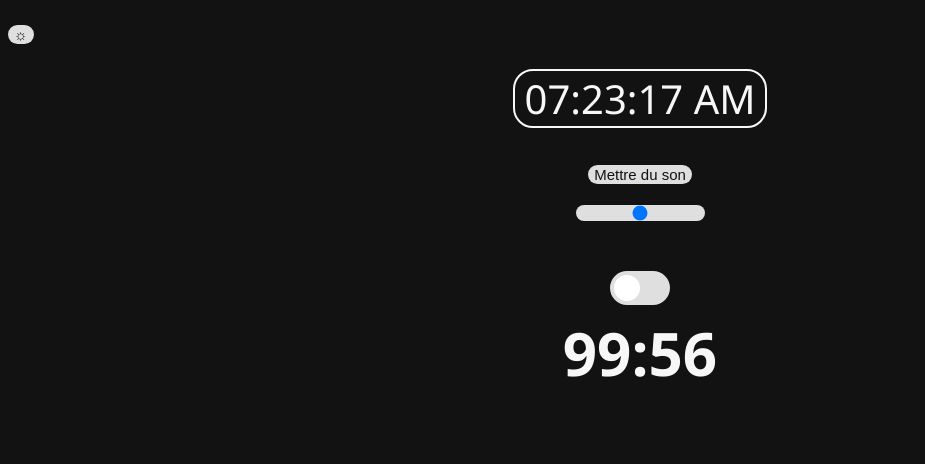
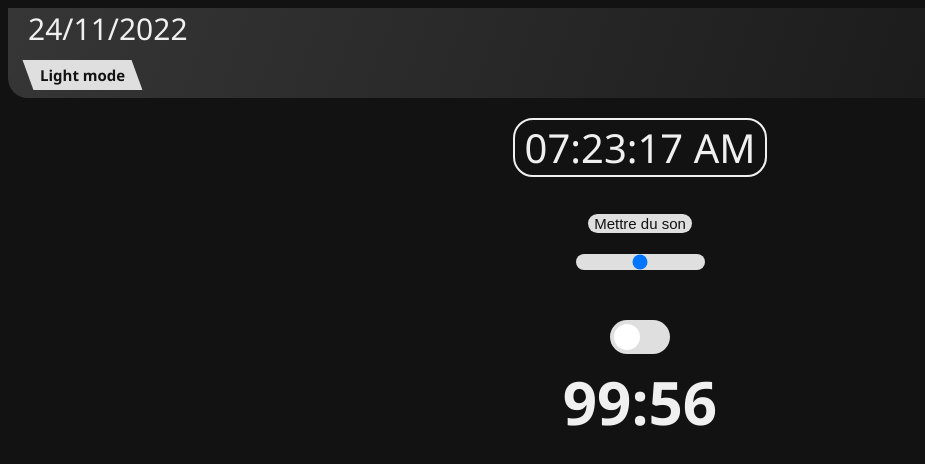
Before and after one commit to YannNG1/Boredom, a plain HTML site: page index.html in a window 1280 px wide. Shown: the whole page, without its empty margins (0-925 px from the left). Drawn offline with Linux system fonts and the light colour scheme; a web font is replaced by a local one.

Commit message:
Put javascript code in a js folder ; Repaired font on Ipad

```diff
--- /dev/null
+++ b/boutton.css
@@ -0,0 +1,89 @@
+.bttn-slant {
+  margin: 0;
+  padding: 0;
+  border-width: 0;
+  border-color: transparent;
+  background: transparent;
+  font-weight: 400;
+  cursor: pointer;
+  position: relative;
+  font-size: 20px;
+  font-family: "Segoe UI";
+  padding: 5px 12px;
+  z-index: 0;
+  border: none;
+  border-radius: 0;
+  background: transparent;
+  color: #dfdfdf;
+  -webkit-transition: color 0.3s cubic-bezier(0.02, 0.01, 0.47, 1),
+    -webkit-transform 0.3s cubic-bezier(0.02, 0.01, 0.47, 1);
+  transition: color 0.3s cubic-bezier(0.02, 0.01, 0.47, 1),
+    -webkit-transform 0.3s cubic-bezier(0.02, 0.01, 0.47, 1);
+  transition: color 0.3s cubic-bezier(0.02, 0.01, 0.47, 1),
+    transform 0.3s cubic-bezier(0.02, 0.01, 0.47, 1);
+  transition: color 0.3s cubic-bezier(0.02, 0.01, 0.47, 1),
+    transform 0.3s cubic-bezier(0.02, 0.01, 0.47, 1),
+    -webkit-transform 0.3s cubic-bezier(0.02, 0.01, 0.47, 1);
+}
+.bttn-slant:before {
+  position: absolute;
+  top: 0;
+  left: 0;
+  z-index: -1;
+  width: 100%;
+  height: 100%;
+  background: #f0f0f0;
+  content: "";
+  -webkit-transition: box-shadow 0.2s cubic-bezier(0.02, 0.01, 0.47, 1);
+  transition: box-shadow 0.2s cubic-bezier(0.02, 0.01, 0.47, 1);
+  -webkit-transform: skewX(20deg);
+  transform: skewX(20deg);
+}
+.bttn-slant:after {
+  position: absolute;
+  top: 0;
+  left: 0;
+  z-index: -1;
+  width: 0;
+  height: 100%;
+  background: rgba(250, 250, 250, 0.3);
+  content: "";
+  opacity: 0;
+  -webkit-transition: opacity 0.2s cubic-bezier(0.02, 0.01, 0.47, 1);
+  transition: opacity 0.2s cubic-bezier(0.02, 0.01, 0.47, 1);
+  -webkit-transform: skewX(20deg);
+  transform: skewX(20deg);
+}
+.bttn-slant:hover,
+.bttn-slant:focus {
+  -webkit-transform: translateX(5px);
+  transform: translateX(5px);
+}
+.bttn-slant:hover:after,
+.bttn-slant:focus:after {
+  width: 5px;
+  opacity: 1;
+}
+.bttn-slant:hover:before,
+.bttn-slant:focus:before {
+  box-shadow: inset 0 -1px 0 #a7c3ff, inset 0 1px 0px #bfbfbf,
+    inset -1px 0px 0px #bfbfbf;
+}
+
+.bttn-slant.bttn-primary {
+  color: #121212;
+  font-size: 15px;
+  font-family: "Segoe UI";
+  font-weight: bold;
+}
+.bttn-slant.bttn-primary:hover:before,
+.bttn-slant.bttn-primary:focus:before {
+  box-shadow: inset 0 -1px 0 #dfdfdf, inset 0 1px 0px #dfdfdf,
+    inset -1px 0px 0px #dfdfdf;
+}
+.bttn-slant.bttn-primary:before {
+  background: #dfdfdf;
+}
+.bttn-slant.bttn-primary:after {
+  background: #bfbfbf;
+}
--- a/dark-mode.js
+++ /dev/null
@@ -1,20 +0,0 @@
-function darkMode() {
-  var element = document.body;
-  element.classList.toggle("dark-mode");
-}
-
-var action = 1;
-
-function darkText() {
-  if (action == 1) {
-    document.getElementById("clock").style.borderColor = "#121212";
-    document.getElementById("clock").style.color = "#121212";
-    document.getElementById("boutton").textContent = "☽";
-    action = 2;
-  } else {
-    document.getElementById("clock").style.borderColor = "#f7f7f7";
-    document.getElementById("clock").style.color = "#f7f7f7";
-    document.getElementById("boutton").textContent = "☼";
-    action = 1;
-  }
-}
--- a/index.html
+++ b/index.html
@@ -8,43 +8,60 @@
         initial-scale=1.0"
     />
 
-    <title>Ennuie</title>
+    <title>Ennui</title>
+    <link
+      rel="shortcut icon"
+      href="https://cdn.glitch.global/e4940819-d27a-4f60-930f-06c7107dd052/076adafd-6546-4d56-aee1-024b990a29d6.image.png?v=1669027335789"
+    />
     <link rel="stylesheet" href="style.css" />
+    <link rel="stylesheet" href="boutton.css" />
     <!-- lien vers une feuille de style en css -->
 
-    <script src="dark-mode.js"></script>
+    <script src="js/dark-mode.js"></script>
     <!-- lien vers un programme en JavaScript -->
+    <link href="https://fonts.cdnfonts.com/css/segoe-ui-4" rel="stylesheet">
+
   </head>
-
   <body>
-    <button id="boutton" onclick="darkMode(); darkText(); whiteText()">
-      ☼
-    </button>
-
+    <div id="truc">
+      <script src="js/date.js"></script>
+      <br>
+      <button
+        class="bttn-slant bttn-md bttn-primary"
+        id="boutton"
+        onclick="darkMode(); darkText(); whiteText()"
+      >
+        Light mode
+      </button>
+    </div>
     <center>
       <!Horloge>
       <div id="clock">8:10:45</div>
-      <script src="horloge.js"></script>
+      <script src="js/horloge.js"></script>
 
       <!Son>
       <div>
         <button id="boutton2" onclick="ajoutSon()">Mettre du son</button>
       </div>
-      <script src="son.js"></script>
+      <script src="js/son.js"></script>
+
+      <!Slide>
       <div>
         <input type="range" class="slide" min="0" max="1" step="any" />
       </div>
       <br />
+
+      <!Switch>
       <div>
         <label class="switch">
           <input type="checkbox" />
-          <div class="slider round"></div>
+          <div class="switcher round"></div>
         </label>
+
+        <!Timer>
       </div>
       <div id="timer"></div>
-      <script src="timer.js"></script>
-
-      <script></script>
+      <script src="js/timer.js"></script>
     </center>
   </body>
 </html>
--- /dev/null
+++ b/js/dark-mode.js
@@ -0,0 +1,24 @@
+function darkMode() {
+  var element = document.body;
+  element.classList.toggle("dark-mode");
+}
+
+var action = 1;
+
+function darkText() {
+  if (action == 1) {
+    document.getElementById("clock").style.borderColor = "#121212";
+    document.getElementById("clock").style.color = "#121212";
+    document.getElementById("boutton").textContent = "Dark mode";
+    document.getElementById("truc").style.color = "#121212";
+    document.getElementById("truc").style.backgroundImage = "linear-gradient(290deg, #f0f0f0, #ffffff)";
+    action = 2;
+  } else {
+    document.getElementById("clock").style.borderColor = "#f0f0f0";
+    document.getElementById("clock").style.color = "#f0f0f0";
+    document.getElementById("boutton").textContent = "Light mode";
+    document.getElementById("truc").style.color = "#f0f0f0";
+    document.getElementById("truc").style.backgroundImage = "linear-gradient(290deg, #121212, #363636)";
+    action = 1;
+  }
+}
--- /dev/null
+++ b/js/date.js
@@ -0,0 +1,5 @@
+var maintenant = new Date();
+var jour = maintenant.getDate();
+var mois = maintenant.getMonth() + 1;
+var an = maintenant.getFullYear();
+document.write(jour, "/", mois, "/", an);
--- a/style.css
+++ b/style.css
@@ -1,7 +1,18 @@
+#truc {
+  font-family: "Segoe UI";
+  color: #f0f0f0;
+  padding-left: 20px;
+  height: 90px;
+  background-image: linear-gradient(290deg, #121212, #363636);
+  border-bottom-left-radius: 20px;
+  border-bottom-right-radius: 20px;
+  white-space: nowrap;
+  overflow-x: auto;
+}
 body {
   font-family: "Segoe UI";
   font-size: 30px;
-  color: #f7f7f7;
+  color: #f0f0f0;
   background-color: #121212;
 }
 
@@ -14,7 +25,7 @@ button {
 }
 
 .dark-mode {
-  background-color: #f7f7f7;
+  background-color: #f0f0f0;
   color: #121212;
   border: #121212;
 }
@@ -22,11 +33,11 @@ button {
 #clock {
   font-family: "Segoe UI";
   font-size: 40px;
-  color: #f7f7f7;
+  color: #f0f0f0;
   width: 250px;
   margin: 20px;
   text-align: center;
-  border: 2px solid #f7f7f7;
+  border: 2px solid #f0f0f0;
   border-radius: 20px;
 }
 
@@ -44,15 +55,15 @@ button {
   height: 34px;
 }
 
-.slider.round {
+.switcher.round {
   border-radius: 34px;
 }
 
-.slider.round:before {
+.switcher.round:before {
   border-radius: 50%;
 }
 
-.slider {
+.switcher {
   position: absolute;
   cursor: pointer;
   top: 0;
@@ -64,7 +75,7 @@ button {
   transition: 0.4s;
 }
 
-.slider:before {
+.switcher:before {
   position: absolute;
   content: "";
   height: 26px;
@@ -76,15 +87,15 @@ button {
   transition: 0.4s;
 }
 
-input:checked + .slider {
+input:checked + .switcher {
   background-color: #bfbfbf;
 }
 
-input:focus + .slider {
-  box-shadow: 0 0 1px #2196f3;
+input:focus + .switcher {
+  box-shadow: 0 0 1px #bfbfbf²;
 }
 
-input:checked + .slider:before {
+input:checked + .switcher:before {
   -webkit-transform: translateX(26px);
   -ms-transform: translateX(26px);
   transform: translateX(26px);
```
Also changed, not shown: js/horloge.js (line endings or trailing spaces), js/son.js (renamed from son.js), js/timer.js (renamed from timer.js), 2 other files.
